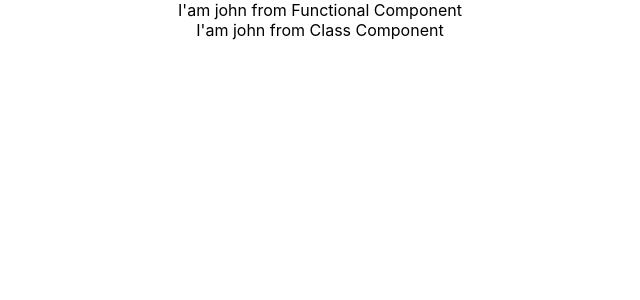
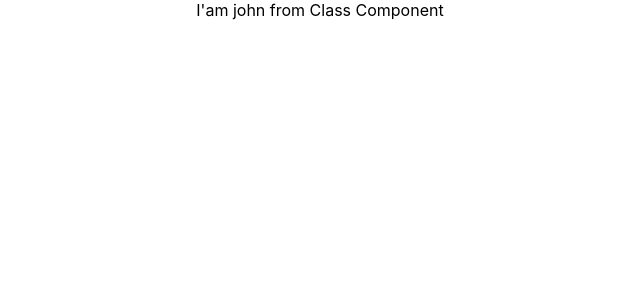
Before and after one commit to sanketjo96/react-training-slync, a React (Create React App) app in the folder my-app/: page / in a window 1280 px wide. Shown: the top 300 px of the page, without its empty margins (320-960 px from the left). Built offline with nearby package versions, Linux system fonts and the light colour scheme.

Commit message:
adding changes

```diff
--- a/my-app/src/App.js
+++ b/my-app/src/App.js
@@ -5,7 +5,7 @@ import MyClass from './Components/Class/MyClass';
 function App() {
   return (
     <div className="App">
-      <MyFunctional name={'john'}></MyFunctional>
+      {/* <MyFunctional name={'john'}></MyFunctional> */}
       <MyClass name={'john'}></MyClass>
     </div>
   );
```
